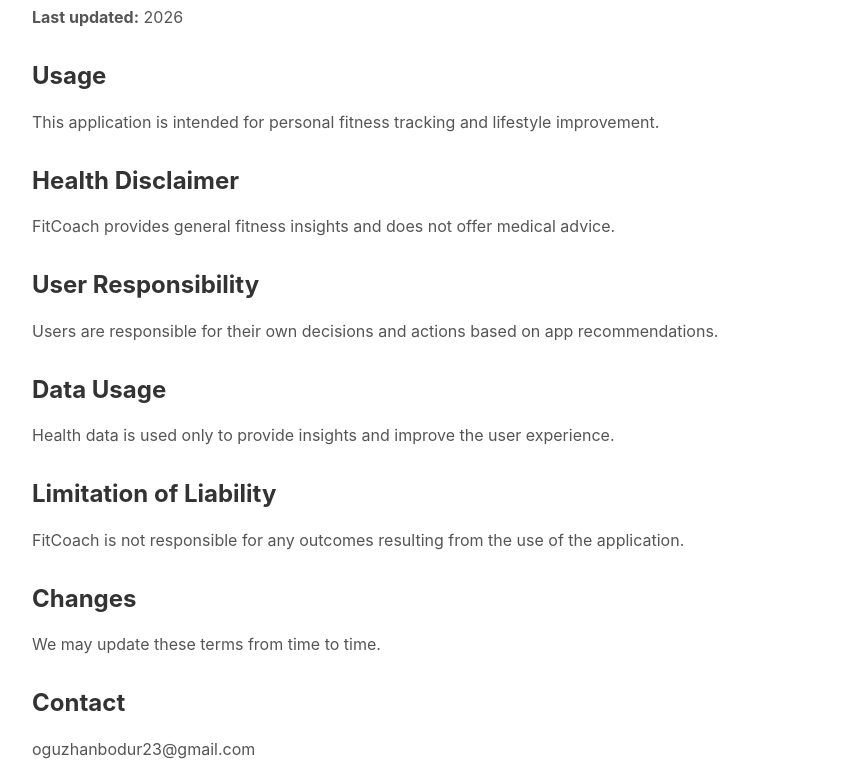
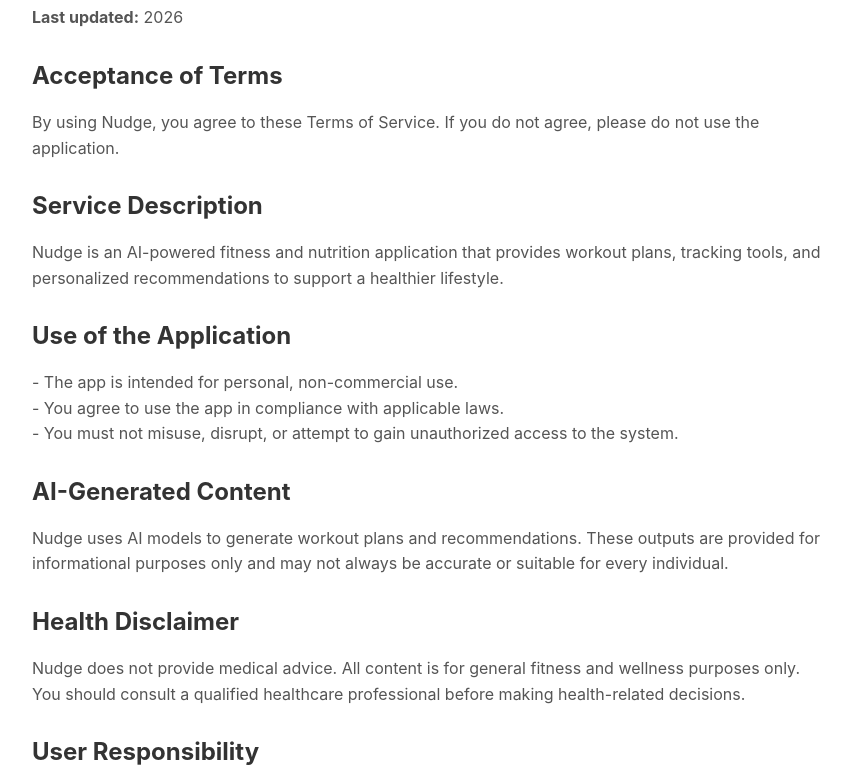
Before and after one commit to M0NAREKS/fitcoach-legal, a plain HTML site: page terms.html in a window 1280 px wide. Shown: the part 135-918 px from the top of the page, without its empty margins (208-1059 px from the left). Drawn offline with Linux system fonts and the light colour scheme.

Commit message:
Update terms of service from FitCoach to Nudge

```diff
--- a/terms.html
+++ b/terms.html
@@ -2,7 +2,7 @@
 <html lang="en">
 <head>
 <meta charset="UTF-8">
-<title>FitCoach Terms of Service</title>
+<title>Nudge Terms of Service</title>
 <style>
   body {
     font-family: -apple-system, BlinkMacSystemFont, "Segoe UI", Roboto;
@@ -18,43 +18,53 @@
     border-radius: 12px;
     box-shadow: 0 10px 30px rgba(0,0,0,0.08);
   }
-  h1 {
-    margin-top: 0;
-    color: #1a1a1a;
-  }
-  h2 {
-    margin-top: 30px;
-    color: #333;
-  }
-  p {
-    color: #555;
-    line-height: 1.6;
-  }
+  h1 { margin-top: 0; color: #1a1a1a; }
+  h2 { margin-top: 30px; color: #333; }
+  p { color: #555; line-height: 1.6; }
 </style>
 </head>
 <body>
 
 <div class="container">
-  <h1>FitCoach Terms of Service</h1>
+  <h1>Nudge Terms of Service</h1>
   <p><strong>Last updated:</strong> 2026</p>
 
-  <h2>Usage</h2>
-  <p>This application is intended for personal fitness tracking and lifestyle improvement.</p>
+  <h2>Acceptance of Terms</h2>
+  <p>By using Nudge, you agree to these Terms of Service. If you do not agree, please do not use the application.</p>
+
+  <h2>Service Description</h2>
+  <p>Nudge is an AI-powered fitness and nutrition application that provides workout plans, tracking tools, and personalized recommendations to support a healthier lifestyle.</p>
+
+  <h2>Use of the Application</h2>
+  <p>
+    - The app is intended for personal, non-commercial use.<br>
+    - You agree to use the app in compliance with applicable laws.<br>
+    - You must not misuse, disrupt, or attempt to gain unauthorized access to the system.
+  </p>
+
+  <h2>AI-Generated Content</h2>
+  <p>Nudge uses AI models to generate workout plans and recommendations. These outputs are provided for informational purposes only and may not always be accurate or suitable for every individual.</p>
 
   <h2>Health Disclaimer</h2>
-  <p>FitCoach provides general fitness insights and does not offer medical advice.</p>
+  <p>Nudge does not provide medical advice. All content is for general fitness and wellness purposes only. You should consult a qualified healthcare professional before making health-related decisions.</p>
 
   <h2>User Responsibility</h2>
-  <p>Users are responsible for their own decisions and actions based on app recommendations.</p>
+  <p>You are solely responsible for your actions, health decisions, and any outcomes resulting from the use of this application.</p>
 
   <h2>Data Usage</h2>
-  <p>Health data is used only to provide insights and improve the user experience.</p>
+  <p>Your data is processed according to our Privacy Policy. By using the app, you consent to this processing.</p>
 
   <h2>Limitation of Liability</h2>
-  <p>FitCoach is not responsible for any outcomes resulting from the use of the application.</p>
+  <p>To the maximum extent permitted by law, Nudge shall not be liable for any direct, indirect, incidental, or consequential damages arising from the use or inability to use the application.</p>
 
-  <h2>Changes</h2>
-  <p>We may update these terms from time to time.</p>
+  <h2>Service Availability</h2>
+  <p>We do not guarantee uninterrupted or error-free service. Features may be updated, modified, or discontinued at any time.</p>
+
+  <h2>Changes to Terms</h2>
+  <p>We may update these Terms of Service at any time. Continued use of the app after changes means you accept the updated terms.</p>
+
+  <h2>Termination</h2>
+  <p>We reserve the right to suspend or terminate access to the app if these terms are violated.</p>
 
   <h2>Contact</h2>
   <p>oguzhanbodur23@gmail.com</p>
```
